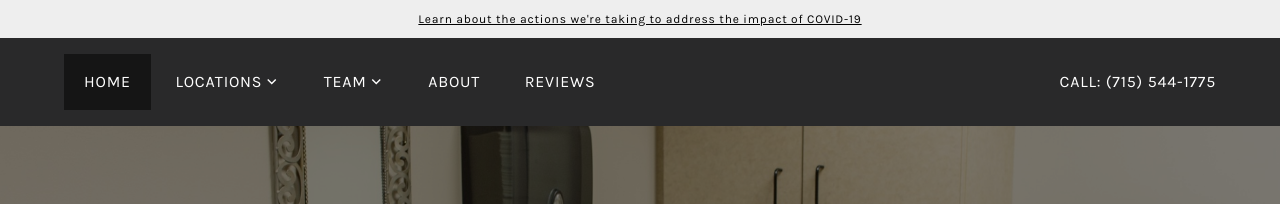
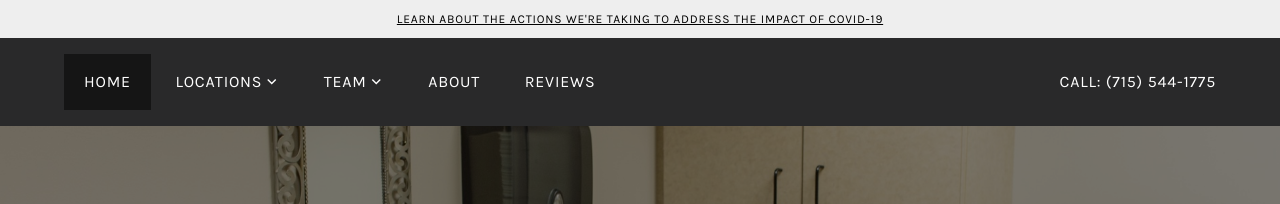
Before and after one commit to lfairchild/waypoint-spine, a Jekyll site: the page built from index.html, in a window 1280 px wide. Shown: the top 204 px of the page. Built offline with Jekyll 4.4.1, drawn with Linux system fonts in a browser that asks for light colours.

Commit message:
Update _header.scss

```diff
--- a/_sass/site/_header.scss
+++ b/_sass/site/_header.scss
@@ -16,15 +16,6 @@
 	text-transform: uppercase;
 }
 
-.header-top .header-notice {
-	text-transform: none;
-	background-color: #eee;
-	p { margin: 0; padding: 10px; font-size: 12px; }
-	a { color: #000; text-decoration: underline; }
-	a:hover { text-decoration: none; }
-}
-
-
 .header-top .wrap {
 	padding: 0;
 }
@@ -40,6 +31,16 @@
 .header-top a:focus {
 	color: rgba(255,255,255,0.7);
 }
+
+.header-top .header-notice {
+	background-color: #eee;
+	p { margin: 0; padding: 10px; font-size: 12px; }
+	a, a:visited { color: #000; text-decoration: underline; }
+	a:hover, a:focus { color: #000; text-decoration: none; }
+}
+
+
+
 
 .site-top-content {
 	line-height: 1.5;
```
